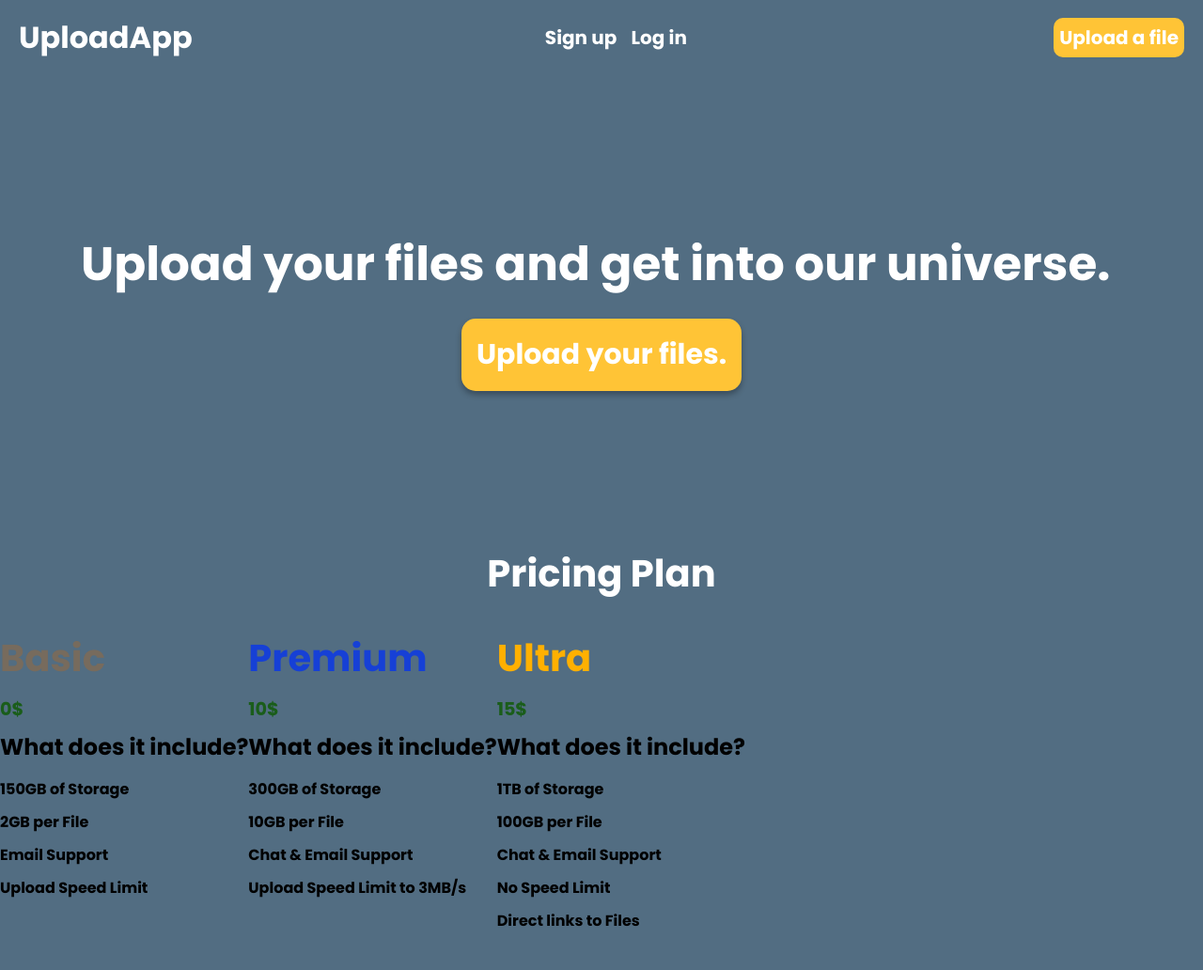
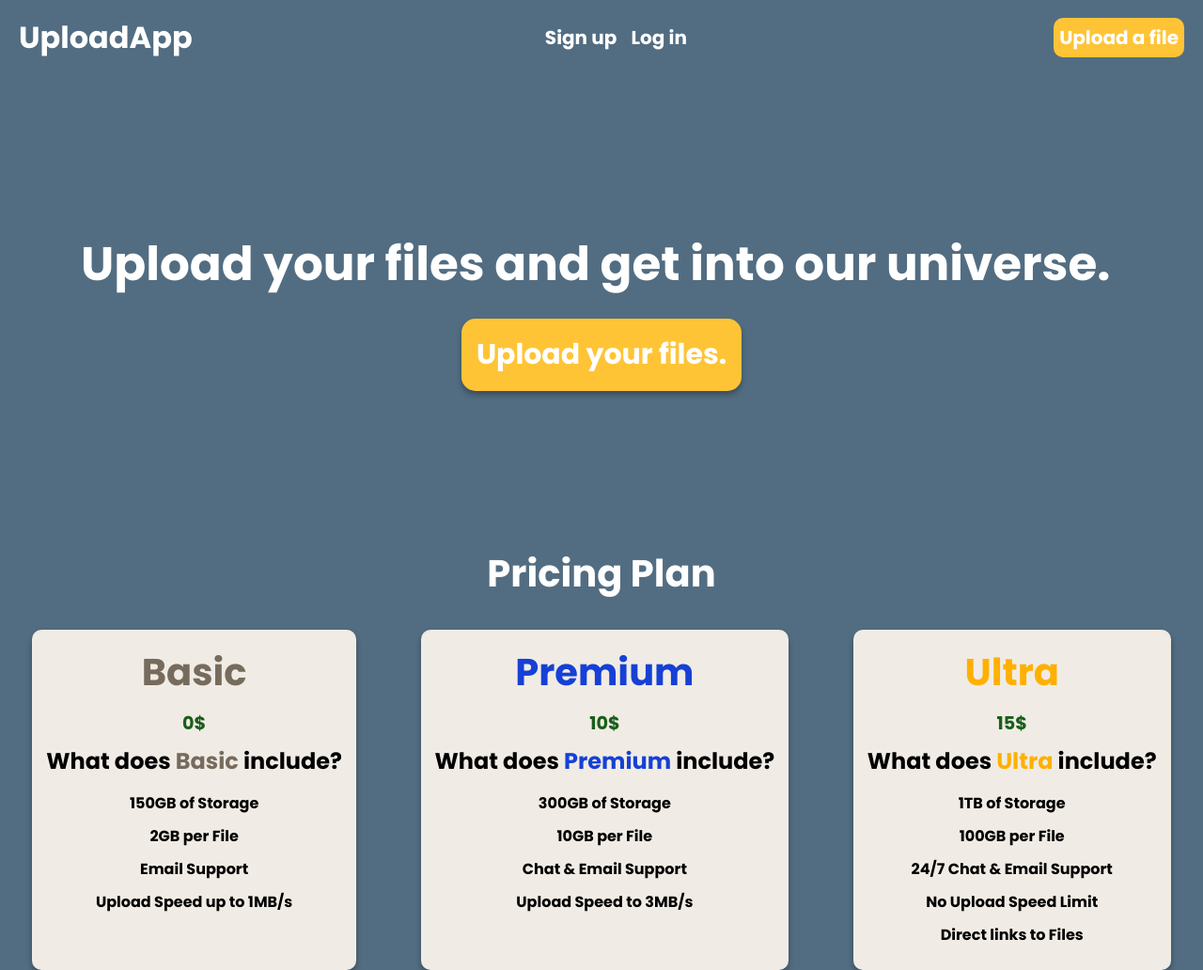
Before and after one commit to Just-Kacper/uploadApp-Design, a plain HTML site: page index.html in a window 1280 px wide. Shown: the whole page at 94% size. Before the commit the page ends 1002 px from the top, so only its background shows below. Drawn offline with Linux system fonts and the light colour scheme.

Commit message:
Update index.html
Span in some place added and few new classes

```diff
--- a/index.html
+++ b/index.html
@@ -30,7 +30,7 @@
     Pricing Plan
   </h1>
   <div class="pricing">
-    <div class="first-block">
+    <div class="first block">
       <h3 class="header-text basic">
         Basic
       </h3>
@@ -38,16 +38,16 @@
         0$
       </h4>
       <p class="include">
-          What does it include?
+          What does <span class="basic-text">Basic</span> include?
       </p>
       <ul class="features">
         <li class="feature">150GB of Storage</li>
         <li class="feature">2GB per File</li>
         <li class="feature">Email Support</li>
-        <li class="feature">Upload Speed Limit</li>
+        <li class="feature">Upload Speed up to 1MB/s</li>
       </ul>
     </div>
-    <div class="second-block">
+    <div class="second block">
       <h3 class="header-text premium">
         Premium
       </h3>
@@ -55,16 +55,16 @@
         10$
       </h4>
       <p class="include">
-        What does it include?
+        What does <span class="premium-text">Premium</span> include?
       </p>
       <ul class="features">
         <li class="feature">300GB of Storage</li>
         <li class="feature">10GB per File</li>
         <li class="feature">Chat & Email Support</li>
-        <li class="feature">Upload Speed Limit to 3MB/s</li>
+        <li class="feature">Upload Speed to 3MB/s</li>
       </ul>
     </div>
-    <div class="third-block">
+    <div class="third block">
       <h3 class="header-text ultra">
         Ultra
       </h3>
@@ -72,13 +72,13 @@
         15$
       </h4>
       <p class="include">
-        What does it include?
+        What does <span class="ultra-text">Ultra</span> include?
       </p>
       <ul class="features">
         <li class="feature">1TB of Storage</li>
         <li class="feature">100GB per File</li>
-        <li class="feature">Chat & Email Support</li>
-        <li class="feature">No Speed Limit</li>
+        <li class="feature">24/7 Chat & Email Support</li>
+        <li class="feature">No Upload Speed Limit</li>
         <li class="feature">Direct links to Files</li>
       </ul>
     </div>
```
